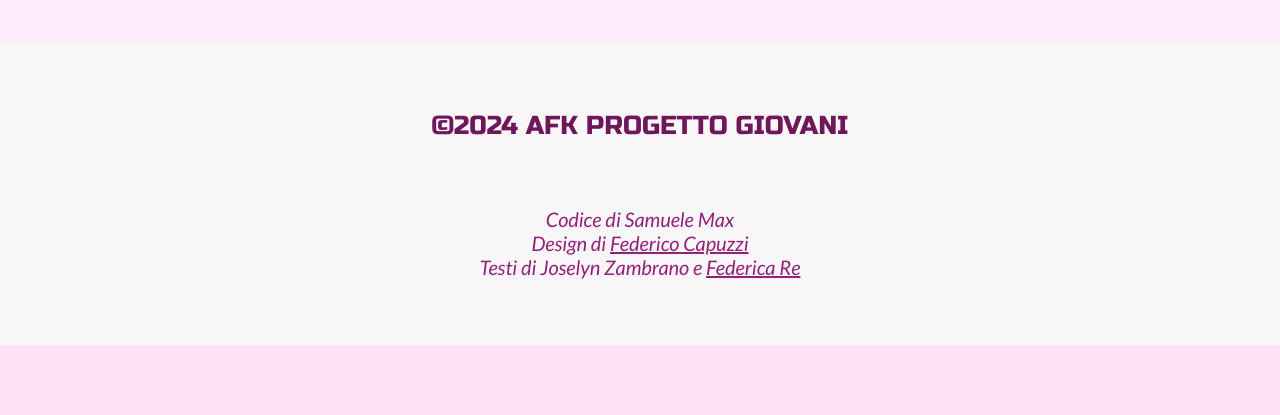
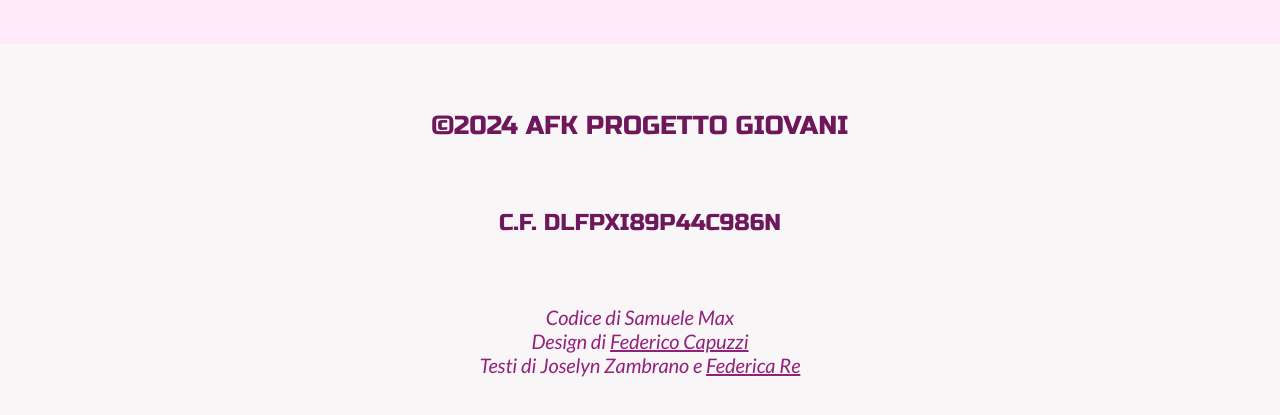
Before and after one commit to f3de55/afkprogettogiovani-mod-08-24, an Astro site: page / in a window 1280 px wide. Shown: the part 3630-4045 px from the top of the page. Before the commit the page ends 3975 px from the top, so only its background shows below. Built offline with nearby package versions, Linux system fonts and the light colour scheme; Astro itself is replaced by a stand-in of ours.

Commit message:
Added codice fiscale to footer

```diff
--- a/src/components/Footer.astro
+++ b/src/components/Footer.astro
@@ -1,5 +1,6 @@
 <footer>
     <h5>©2024 AFK PROGETTO GIOVANI</h5>
+    <h6>C.F. DLFPXI89P44C986N</h6>
     <p class="credits">
         Codice di Samuele Max<br/>
         Design di <a href="https://federicocapuzzi.it">Federico Capuzzi</a><br/>
@@ -18,7 +19,7 @@
         background: var(--white-3);
         text-align: center;
     }
-    footer h5 {
+    footer h5, h6 {
         color: var(--pink-9);
     }
     .credits, .credits a {
```
